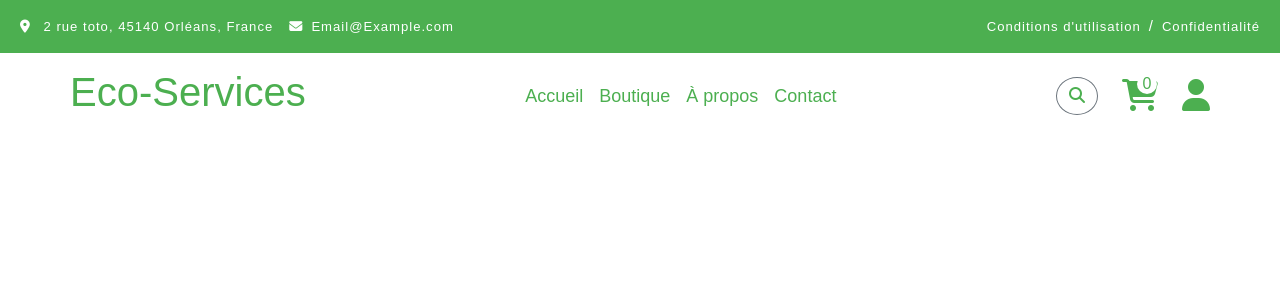
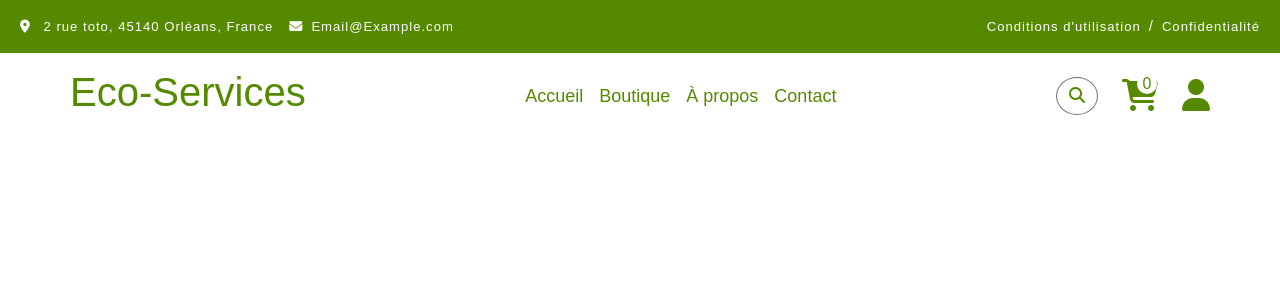
Before and after one commit to HylaDev/ecoservices, a Symfony app: template eco_services_project/templates/base.html.twig in a window 1280 px wide. Shown: the top 300 px of the page. Run offline with Twig, Linux system fonts and the light colour scheme; the template is opened without the code that fills it, so the values that code supplies are empty; some libraries are stand-ins or nearby versions; some web fonts are replaced.

Commit message:
change main color

```diff
--- a/eco_services_project/public/styles/general.css
+++ b/eco_services_project/public/styles/general.css
@@ -1,7 +1,7 @@
 /*** General Start #558900***/
 @import url('https://fonts.googleapis.com/css2?family=MuseoModerno:ital,wght@0,100..900;1,100..900&display=swap');
 :root{
-    --primary-color:#4caf50;
+    --primary-color:#558900;
     --secondary-color:#006769;
     --white-color:#ffffff;
     --black-color:#000000;
```
